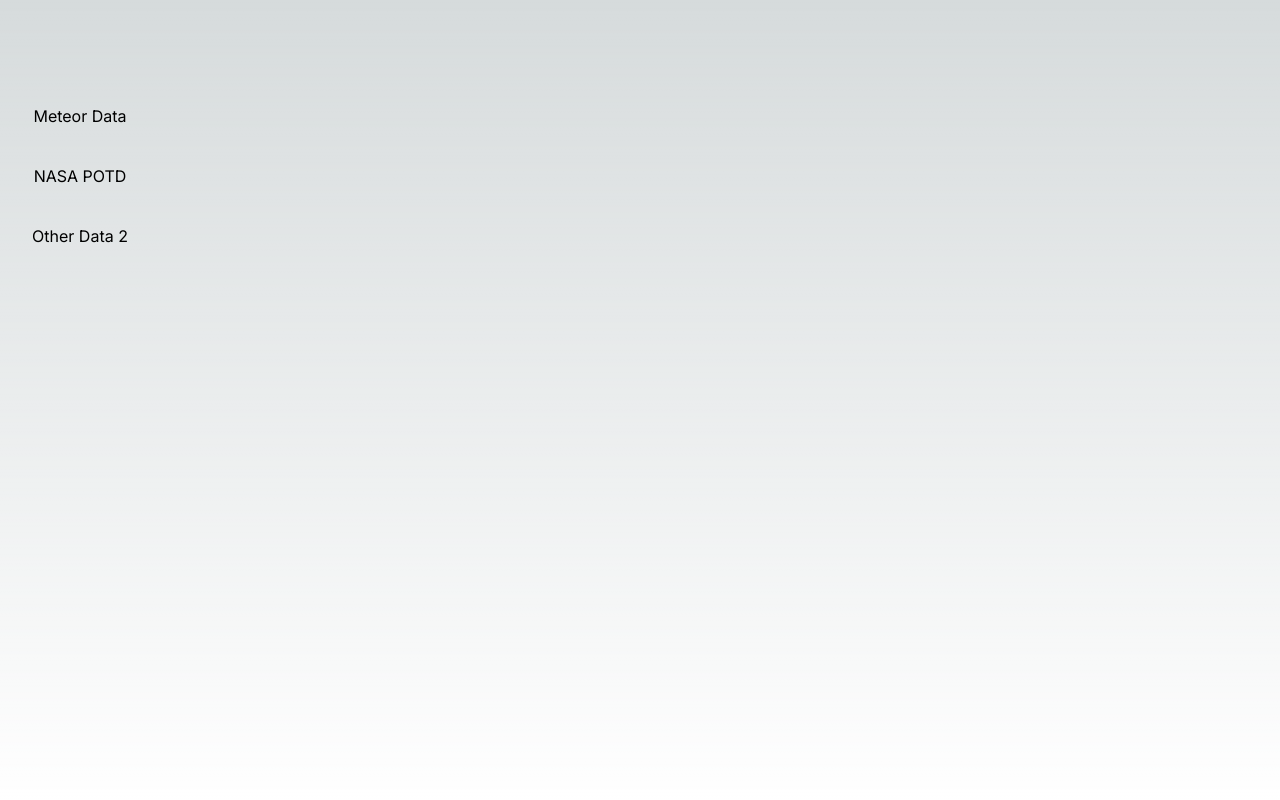
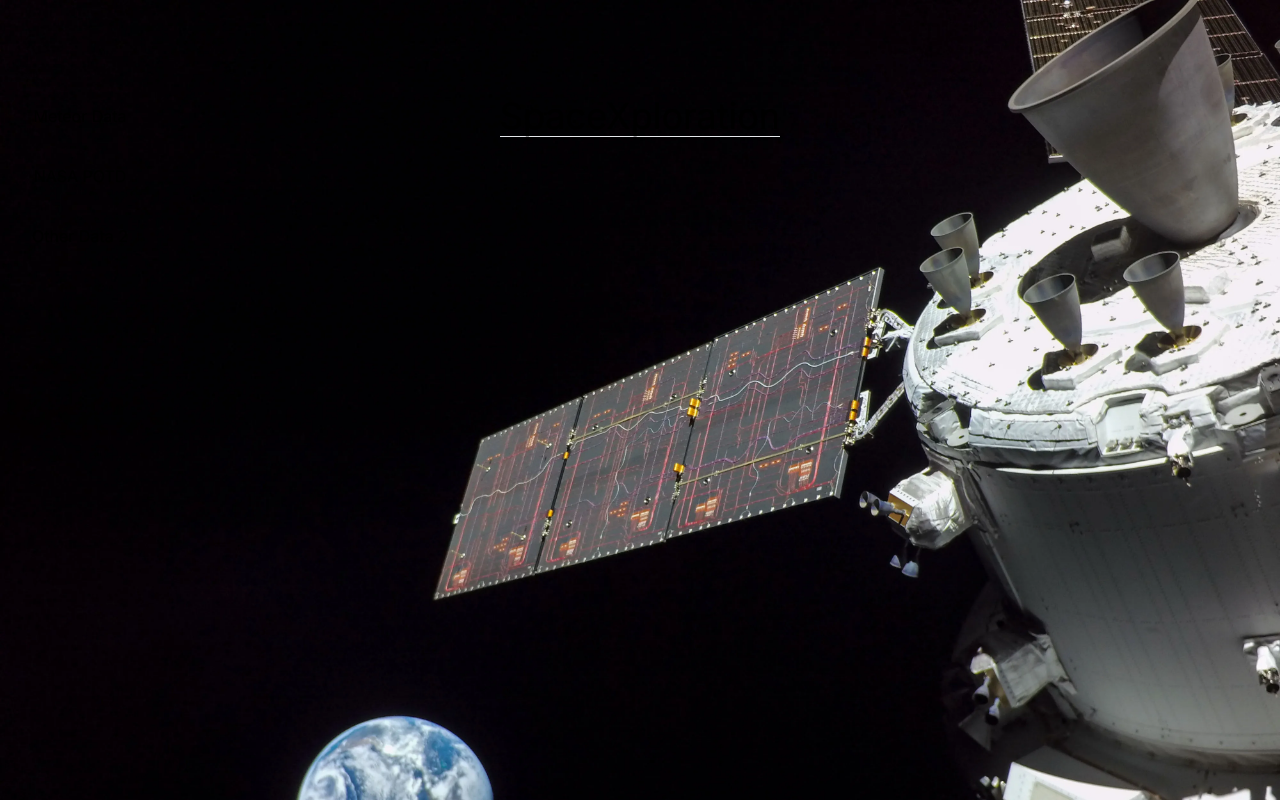
Before and after one commit to MattBurseth1221/next-app-playground, a Next.js app: page / in a window 1280 px wide. Shown: the top 800 px of the page. Built offline with nearby package versions, Linux system fonts and the light colour scheme.

Commit message:
Added main page image
Slight css changes, added background image and edited main page

```diff
--- a/app/page.tsx
+++ b/app/page.tsx
@@ -1,10 +1,17 @@
 import { Main } from "next/document";
 import MainNav from "./ui/MainNav";
+import PageTitle from "./ui/PageTitle";
+import orionEarthImage from "./images/orion-and-earth.webp";
 
 export default function Home() {
   return (
-    <main className="flex min-h-screen flex-col items-center justify-between p-24">
-      <MainNav />
-    </main>
+    <>
+      <img src={orionEarthImage.src} alt="Orion and Earth Image" className="absolute"/>
+      <main className="flex min-h-screen flex-col items-center p-24">
+        <MainNav active={""} />
+
+        <PageTitle title="SpaceXploration"/>
+      </main>
+    </>
   );
 }
--- a/app/ui/PageTitle.tsx
+++ b/app/ui/PageTitle.tsx
@@ -5,5 +5,5 @@ type Props = {
 }
 
 export default function PageTitle({title}: Props) {
-    return <h2 className="text-4xl mb-10 border-b-[1px]">{title}</h2>;
+    return <h2 className="text-4xl mb-10 border-b-[1px] z-10">{title}</h2>;
 }
```
Also changed, not shown: app/images/orion-and-earth.webp (added).
